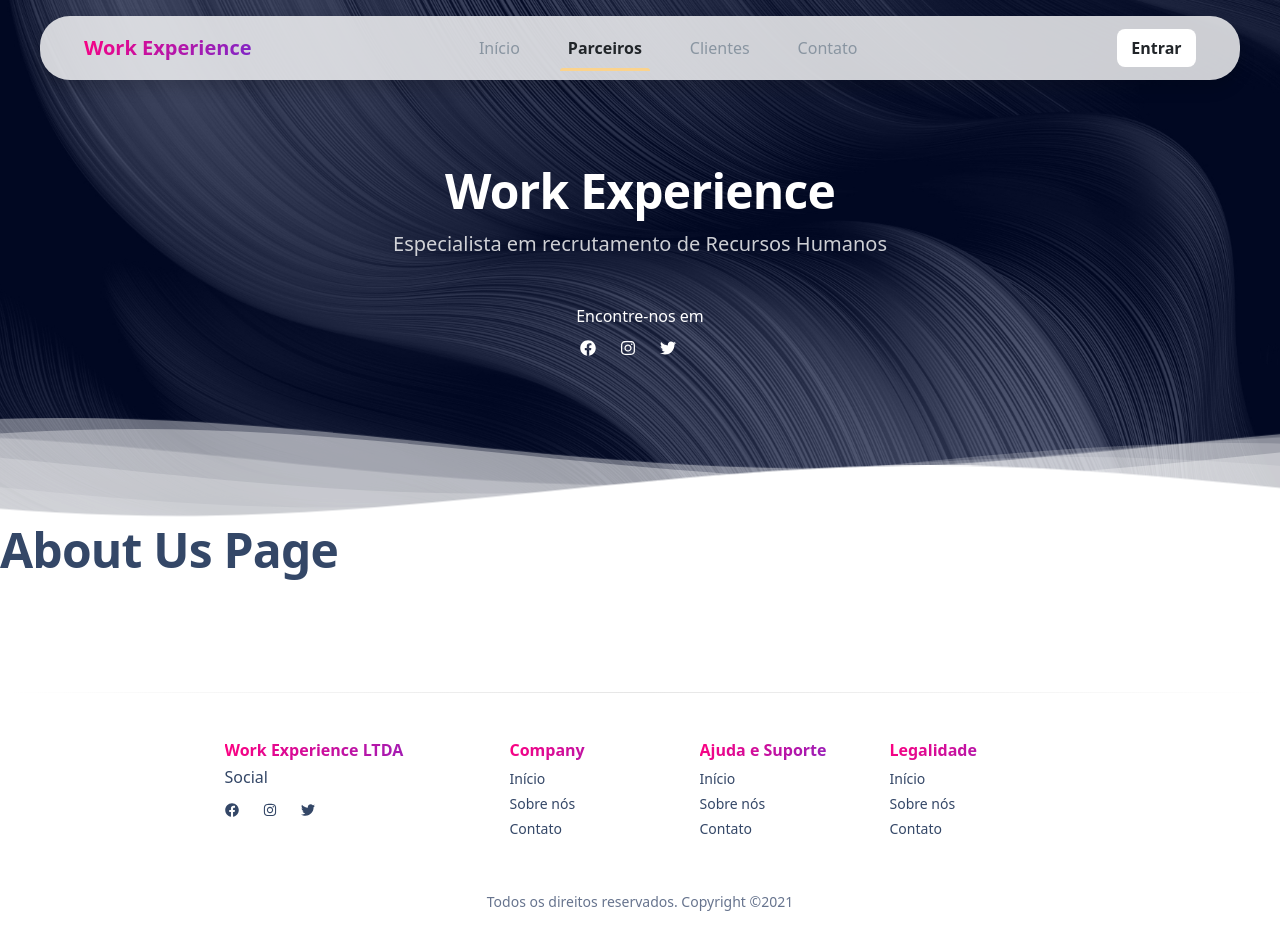
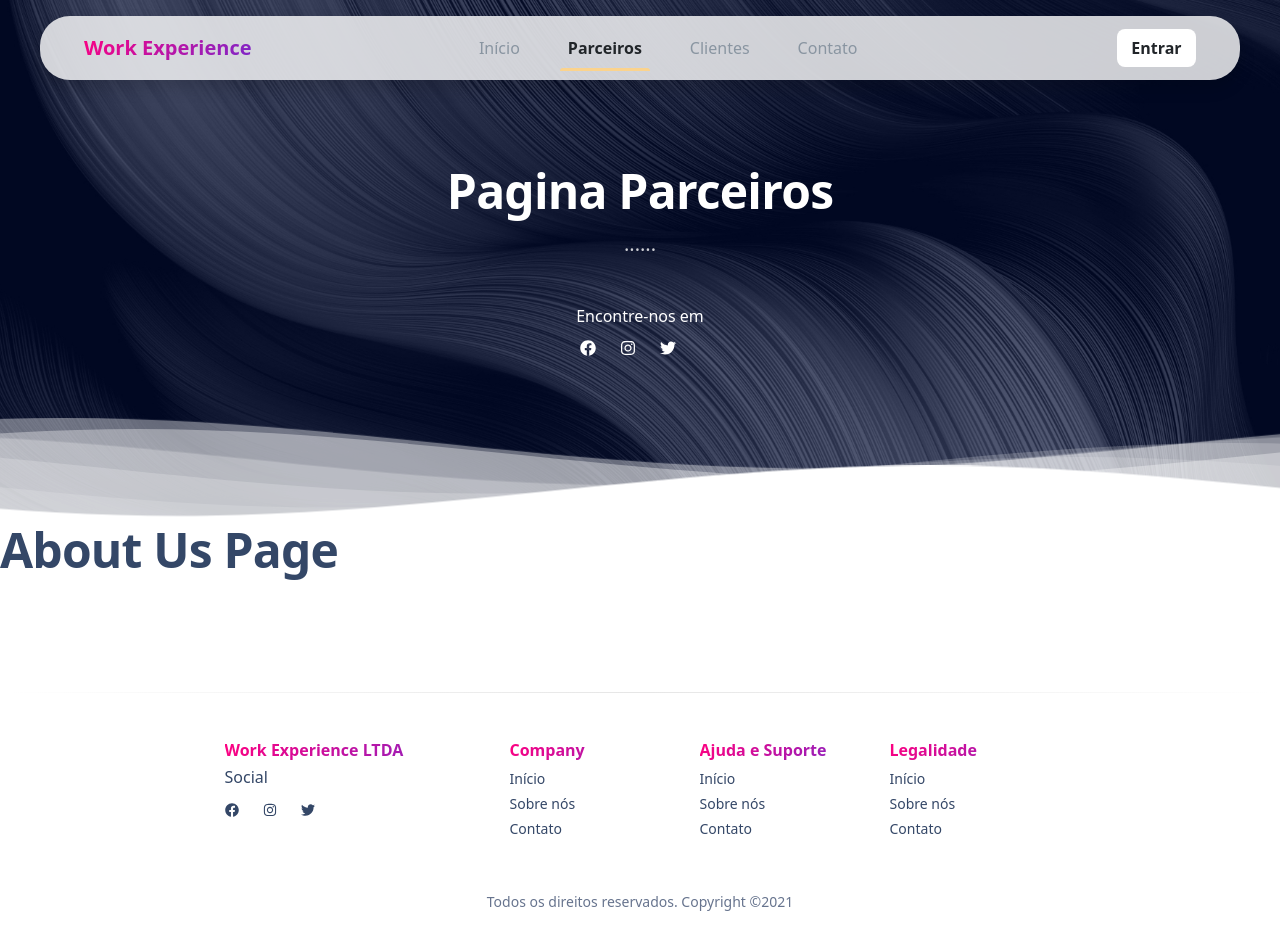
Before and after one commit to theovictor/work-experience, a React (Create React App) app: page /parceiros in a window 1280 px wide. Built offline with nearby package versions, Linux system fonts and the light colour scheme; the HTML template or start-up script is replaced by a standard one.

Commit message:
edit headers

```diff
--- a/src/components/Headers/ClientesHeader.js
+++ b/src/components/Headers/ClientesHeader.js
@@ -1,21 +1,21 @@
 import { Container, Row, Col } from 'react-bootstrap';
 import { FaFacebook, FaTwitter, FaInstagram } from 'react-icons/fa';
 import styles from './styles.module.scss';
-import curved11 from '../../assets/img/curved.jpg'
+import curved5 from '../../assets/img/curved5-small.jpg'
 
 export default function ClientesHeader() {
 
   return (
     <>
       <header className="bg-gradient-dark">
-        <div className={`align-items-center d-flex p-0 ${styles.headerContent}`} style={{backgroundImage: `url(${curved11})`}}>
-          {/* <span className={`bg-gradient-info ${styles.mask} ${styles['opacity-8']}`}/> */}
+        <div className={`align-items-center d-flex p-0 ${styles.headerContent}`} style={{backgroundImage: `url(${curved5})`}}>
+          <span className={`bg-gradient-dark ${styles.mask} ${styles['opacity-8']}`}/>
           <Container className={styles['header-container']}>
             <Row className="justify-content-center">
               <Col className="text-center mx-auto my-auto" lg="8">
-                <h1 className="text-white">Work Experience</h1>
+                <h1 className="text-white">Pagina Clientes</h1>
                 <p className={`lead mb-4 text-white ${styles['opacity-8']}`}>
-                  Especialista em recrutamento de Recursos Humanos
+                  .....
                 </p>
                 <h6 className="text-white mb-2 mt-5">Encontre-nos em</h6>
                 <div className="d-flex justify-content-center">
--- a/src/components/Headers/ParceriosHeader.js
+++ b/src/components/Headers/ParceriosHeader.js
@@ -13,9 +13,9 @@ export default function ParceriosHeader() {
           <Container className={styles['header-container']}>
             <Row className="justify-content-center">
               <Col className="text-center mx-auto my-auto" lg="8">
-                <h1 className="text-white">Work Experience</h1>
+                <h1 className="text-white">Pagina Parceiros</h1>
                 <p className={`lead mb-4 text-white ${styles['opacity-8']}`}>
-                  Especialista em recrutamento de Recursos Humanos
+                  ......
                 </p>
                 <h6 className="text-white mb-2 mt-5">Encontre-nos em</h6>
                 <div className="d-flex justify-content-center">
```
Also changed, not shown: 1 other file (tests, documents, lock files or other folders).
